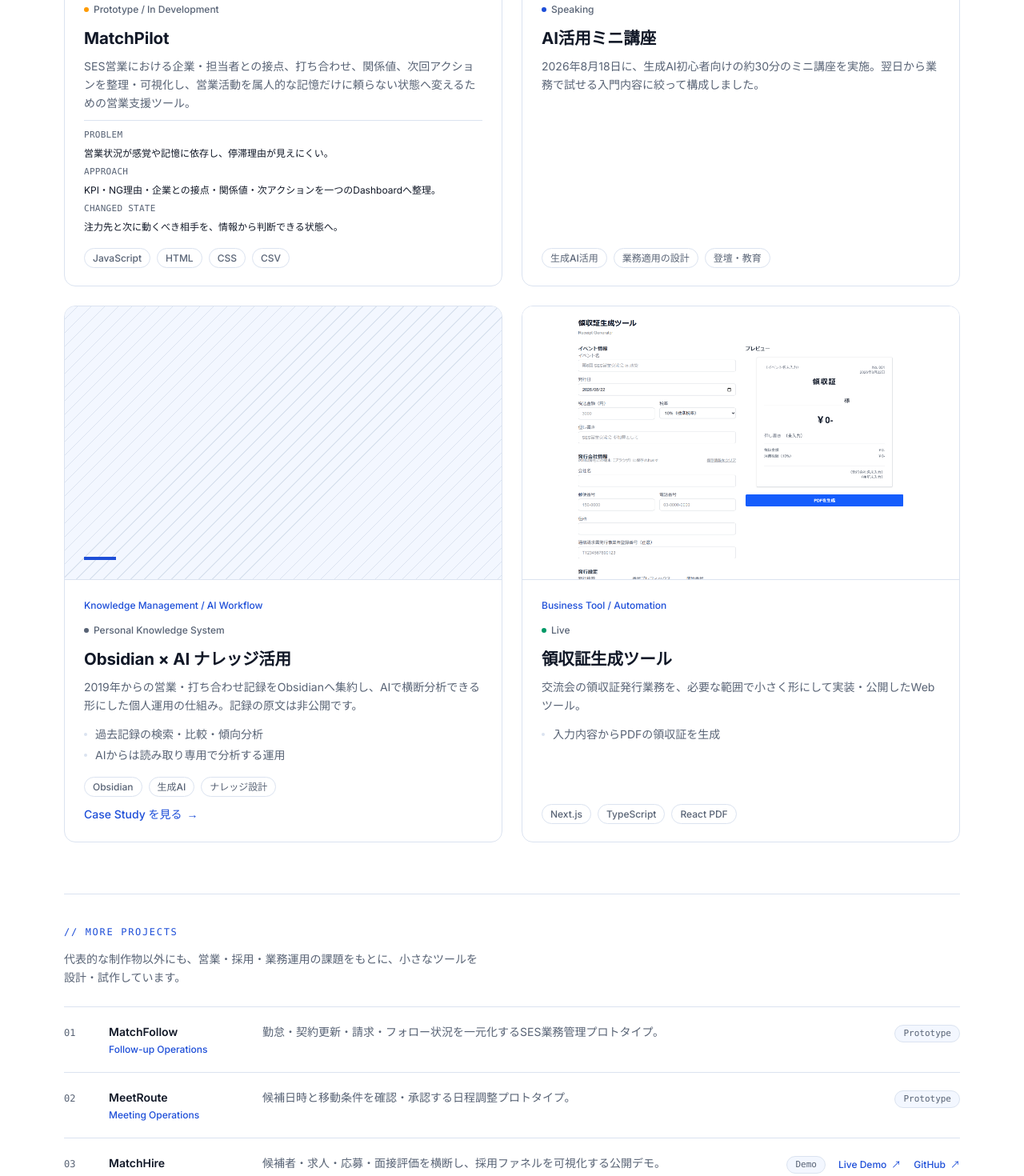
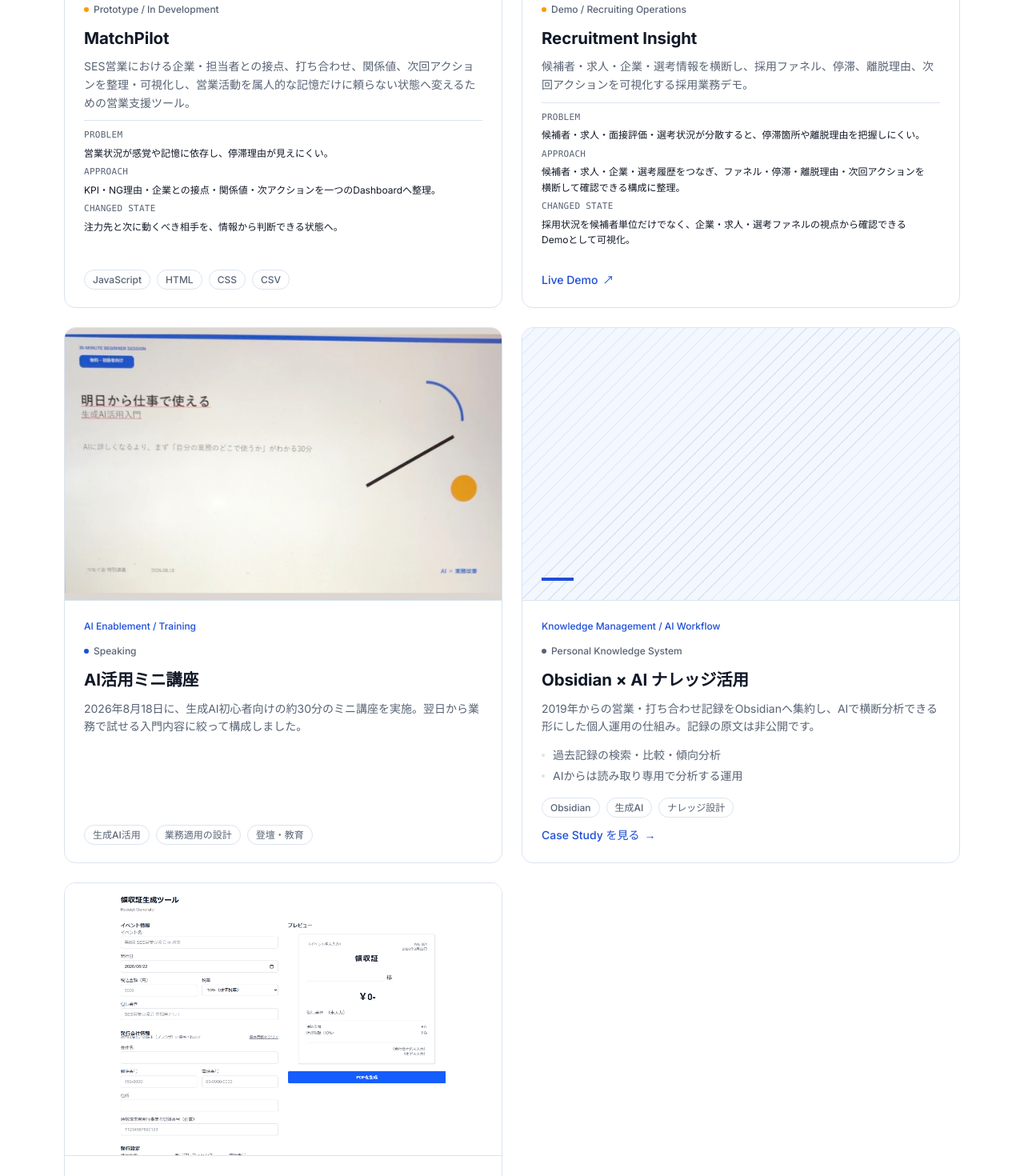
Before and after one commit to satochan-ai/satochan-portfolio, a Next.js app: page / in a window 1280 px wide. Shown: the part 3880-5350 px from the top of the page at 80% size. Built offline with nearby package versions, Linux system fonts and the light colour scheme; no server answers.

Commit message:
feat: add recruitment insight to selected works

```diff
--- a/src/components/sections/SelectedWorks.tsx
+++ b/src/components/sections/SelectedWorks.tsx
@@ -90,7 +90,10 @@ function WorkCard({ work }: { work: Work }) {
   const cardStack = work.cardStack ?? work.stack.slice(0, 4);
 
   return (
-    <li className="work-card flex h-full flex-col overflow-hidden rounded-card border border-line bg-bg transition-[border-color,box-shadow] duration-200 hover:border-fg/40 hover:shadow-[0_6px_16px_rgb(14_16_19/0.06)]">
+    <li
+      id={work.slug === "recruitment-insight" ? "recruitment-insight" : undefined}
+      className="work-card flex h-full flex-col overflow-hidden rounded-card border border-line bg-bg transition-[border-color,box-shadow] duration-200 hover:border-fg/40 hover:shadow-[0_6px_16px_rgb(14_16_19/0.06)]"
+    >
       <WorkThumb work={work} />
 
       <div className="flex flex-1 flex-col p-5 sm:p-6">
@@ -150,7 +153,7 @@ function WorkCard({ work }: { work: Work }) {
                   rel="noopener noreferrer"
                   className="inline-flex items-center gap-1.5 text-sm font-medium text-accent hover:underline"
                 >
-                  サイトを見る
+                  {work.hrefLabel ?? "サイトを見る"}
                   <span className="sr-only">（{work.title}・別タブで開く）</span>
                   <span aria-hidden className="work-card-arrow">&#8599;</span>
                 </a>
@@ -316,7 +319,6 @@ function MoreProjects() {
         {supportingProjects.map((project, index) => (
           <li
             key={project.slug}
-            id={project.slug === "matchhire" ? "matchhire" : undefined}
             className="scroll-mt-24 border-b border-line py-5"
           >
             <div className="grid gap-x-6 gap-y-2 lg:grid-cols-[2rem_10.5rem_1fr_auto] lg:items-baseline lg:gap-y-0">
--- a/src/content/services.ts
+++ b/src/content/services.ts
@@ -96,9 +96,10 @@ export const services: Service[] = [
     examples: ["採用フロー整理", "面談 / 選考情報整理", "判断基準の標準化", "採用状況の可視化"],
     relatedWorks: [
       {
-        name: "MatchHire",
-        reason: "採用の停滞とNG理由を可視化した公開デモ。",
-        href: "/#matchhire",
+        name: "Recruitment Insight",
+        reason:
+          "候補者・求人・企業・選考情報を横断し、採用ファネルや離脱理由を可視化した公開デモ。",
+        href: "/#recruitment-insight",
       },
     ],
   },
--- a/src/content/works.ts
+++ b/src/content/works.ts
@@ -26,6 +26,8 @@ export type Work = {
   /** 詳細な Case Study がある場合、そのアンカー */
   caseStudyHref?: string;
   href?: string;
+  /** 公開リンクの表示名。未指定時は既定の文言を使う。 */
+  hrefLabel?: string;
   /** 代表的な事例のみ設定する要約。未実測の成果数値は含めない。 */
   miniCase?: MiniCase;
 };
@@ -94,6 +96,30 @@ export const works: Work[] = [
       approach:
         "KPI・NG理由・企業との接点・関係値・次アクションを一つのDashboardへ整理。",
       changedState: "注力先と次に動くべき相手を、情報から判断できる状態へ。",
+    },
+  },
+  {
+    slug: "recruitment-insight",
+    title: "Recruitment Insight",
+    category: "Recruiting Operations",
+    statusLabel: "Demo / Recruiting Operations",
+    statusKind: "development",
+    summary:
+      "候補者・求人・企業・選考情報を横断し、採用ファネル、停滞、離脱理由、次回アクションを可視化する採用業務デモ。",
+    highlights: [],
+    // 実装を確認できるリポジトリがこの作業環境にないため、推測で技術名は載せない。
+    stack: [],
+    image: null,
+    imageAlt: null,
+    href: "https://recruitment-insight-demo.vercel.app/",
+    hrefLabel: "Live Demo",
+    miniCase: {
+      problem:
+        "候補者・求人・面接評価・選考状況が分散すると、停滞箇所や離脱理由を把握しにくい。",
+      approach:
+        "候補者・求人・企業・選考履歴をつなぎ、ファネル・停滞・離脱理由・次回アクションを横断して確認できる構成に整理。",
+      changedState:
+        "採用状況を候補者単位だけでなく、企業・求人・選考ファネルの視点から確認できるDemoとして可視化。",
     },
   },
   {
@@ -185,20 +211,4 @@ export const supportingProjects: SupportingProject[] = [
       "候補日時と移動条件を確認・承認する日程調整プロトタイプ。",
     statusLabel: "Prototype",
   },
-  {
-    slug: "matchhire",
-    title: "MatchHire",
-    category: "Recruiting Operations",
-    description:
-      "候補者・求人・応募・面接評価を横断し、採用ファネルを可視化する公開デモ。",
-    statusLabel: "Demo",
-    demoHref: "https://satochan-ai.github.io/matchhire-demo/",
-    repoHref: "https://github.com/satochan-ai/matchhire-demo",
-    miniCase: {
-      problem: "選考状況や評価理由が分散すると、採用ファネルの停滞が見えにくい。",
-      approach: "候補者・求人・応募・面接評価を横断して確認できるDemoを設計。",
-      changedState:
-        "採用ファネルの停滞とNG理由を確認できる形を、公開Demoとして試作。",
-    },
-  },
 ];
```
